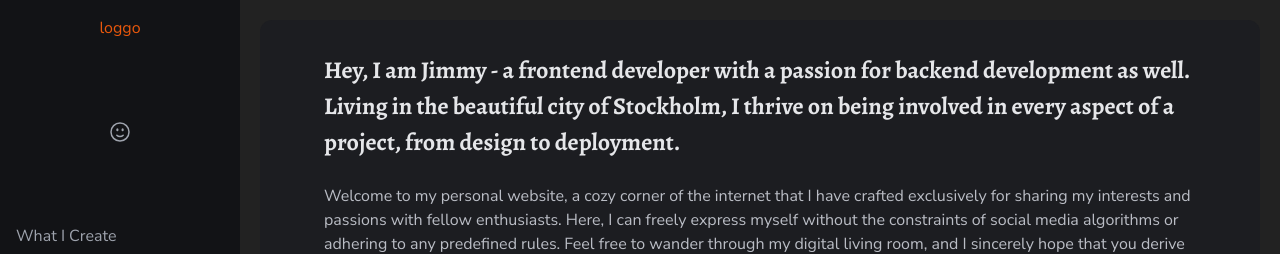
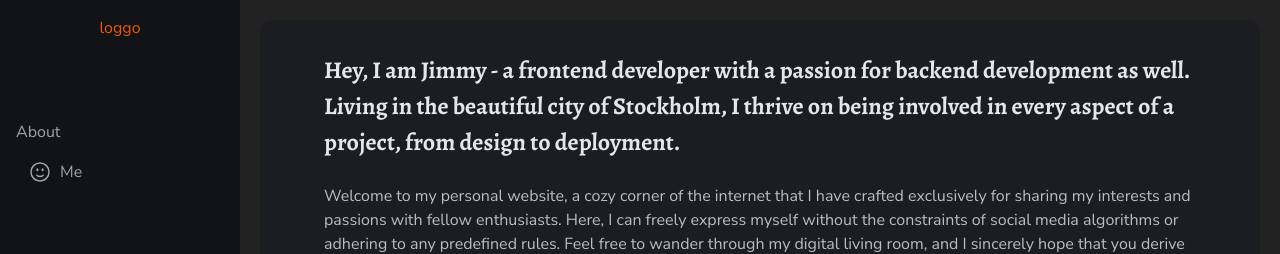
Before and after one commit to wongprom/test-next-13, a Next.js app: page / in a window 1280 px wide. Shown: the top 254 px of the page. Built offline with nearby package versions, Linux system fonts and the light colour scheme.

Commit message:
#4 Sidebar.tsx, style about link to same as other links.

```diff
--- a/components/Sidebar.tsx
+++ b/components/Sidebar.tsx
@@ -19,8 +19,8 @@ const Sidebar = () => {
   const activeLinkStyle = 'text-orange-600';
 
   return (
-    <aside className="h-screen static  p-4 bg-[#121316] text-[#9ea3ad] hidden md:flex md:flex-col xl:w-[240px]">
-      <nav className="flex mb-2 flex-col space-y-20 xl:p-0">
+    <aside className="h-auto static p-4 bg-[#121316] text-[#9ea3ad] hidden md:flex md:flex-col xl:w-[240px]">
+      <nav className="flex h-auto mb-2 flex-col space-y-20 xl:p-0">
         <Link
           href={'/'}
           className={`${
@@ -40,13 +40,18 @@ const Sidebar = () => {
             className="xl:hidden text-sm font-normal rounded-lg tracking-wider"
           />
         </Link>
-
-        <div className="flex flex-col items-center space-y-2">
+        <div className="flex flex-col items-center justify-center xl:items-start space-y-2">
+          <p className="hidden xl:block capitalize">About</p>
+          <div
+            className={`flex w-full items-center justify-center rounded-xl px-3 py-2 xl:hover:bg-[#1c1d21] ${
+              currentRoute === '/about' && 'xl:bg-[#1c1d21]'
+            }`}
+          >
             <Link
               href={'/about'}
-            className={`${
+              className={`cursor-pointer ${
                 currentRoute === '/about' && activeLinkStyle
-            } cursor-pointer`}
+              } `}
             >
               <FaceSmileIcon
                 className="h-6 w-6"
@@ -59,11 +64,11 @@ const Sidebar = () => {
                 className="xl:hidden text-sm font-normal rounded-lg tracking-wider"
               />
             </Link>
+            <p className="hidden xl:block ml-2 mr-auto">Me</p>
           </div>
-
+        </div>
         <div className="flex flex-col items-center justify-center xl:items-start space-y-2">
           <p className="hidden xl:block capitalize">what i create</p>
-
           <div
             className={`flex w-full items-center justify-center rounded-xl px-3 py-2 xl:hover:bg-[#1c1d21] ${
               currentRoute === '/projects' && 'xl:bg-[#1c1d21]'
@@ -91,7 +96,6 @@ const Sidebar = () => {
               <span>3</span>
             </div>
           </div>
-
           <div
             className={`flex w-full items-center justify-center rounded-xl px-3 py-2 xl:hover:bg-[#1c1d21] ${
               currentRoute === '/photography' && 'xl:bg-[#1c1d21]'
@@ -149,7 +153,6 @@ const Sidebar = () => {
               <span>5</span>
             </div>
           </div>
-
           <div
             className={`flex w-full items-center justify-center rounded-xl px-3 py-2 xl:hover:bg-[#1c1d21] ${
               currentRoute === '/music' && 'xl:bg-[#1c1d21]'
```
Lines whose indentation alone changed are shown as unchanged.
